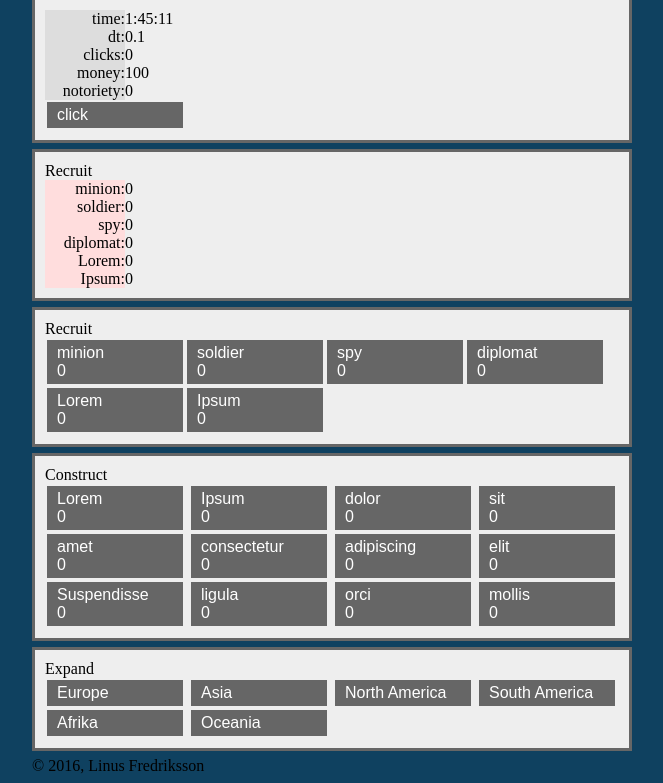
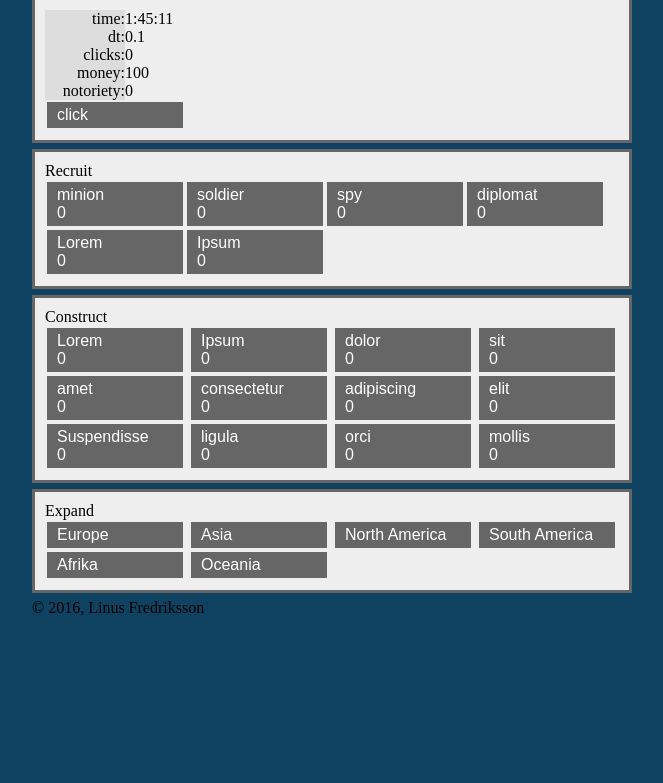
Before and after one commit to linfredriksson/IncrementalGame, a plain HTML site: page source/index.html in a window 1280 px wide. Shown: the part 49-832 px from the top of the page, without its empty margins (308-971 px from the left). After the commit the page ends 800 px from the top, so only its background shows below. Drawn offline with Linux system fonts and the light colour scheme.

Commit message:
- Remove code to display old debug information.

```diff
--- a/source/index.html
+++ b/source/index.html
@@ -14,11 +14,6 @@
 			<div><div class="title">money:</div><div id="money">0</div></div>
 			<div><div class="title">notoriety:</div><div id="notoriety">0</div></div>
 			<button type="button"id="click">click</button>
-		</div>
-		<div class="box">
-			Recruit
-			<div id="statistics2"></div>
-			<!--<div id="recruit"></div>-->
 		</div>
 		<div id="recruit" class="box">
 			Recruit<br>
--- a/source/script.js
+++ b/source/script.js
@@ -22,16 +22,6 @@ function initiate()
 
 	for(var type in minionType)
 	{
-		var div1 = document.createElement("div");
-		div1.className = "minions";
-		div1.innerHTML = type + ":";
-		var div2 = document.createElement("div");
-		div2.id = type;
-		div2.innerHTML = "0";
-		var div0 = document.createElement("div");
-		div0.appendChild(div1);
-		div0.appendChild(div2);
-		document.getElementById("statistics2").appendChild(div0);
 		test(type);
 	}
 
@@ -45,9 +35,8 @@ function initiate()
 function test(type)
 {
 	var button = document.createElement("button");
-	/*button.appendChild(document.createTextNode(type+"<br>0"));*/
 	button.innerHTML = type + "<br>0";
-	button.id = type + "button";
+	button.id = type;
 	button.addEventListener("click", function(){addMinion(type); return false;});
 	document.getElementById("recruit").appendChild(button);
 }
@@ -69,8 +58,7 @@ function updateValues(dt)
 	document.getElementById("notoriety").innerHTML = notoriety;
 	for(var type in minionType)
 	{
-		document.getElementById(type).innerHTML = minionType[type].count;
-		document.getElementById(type+"button").innerHTML = type + "<br>" + minionType[type].count;
+		document.getElementById(type).innerHTML = type + "<br>" + minionType[type].count;
 	}
 }
 
```
